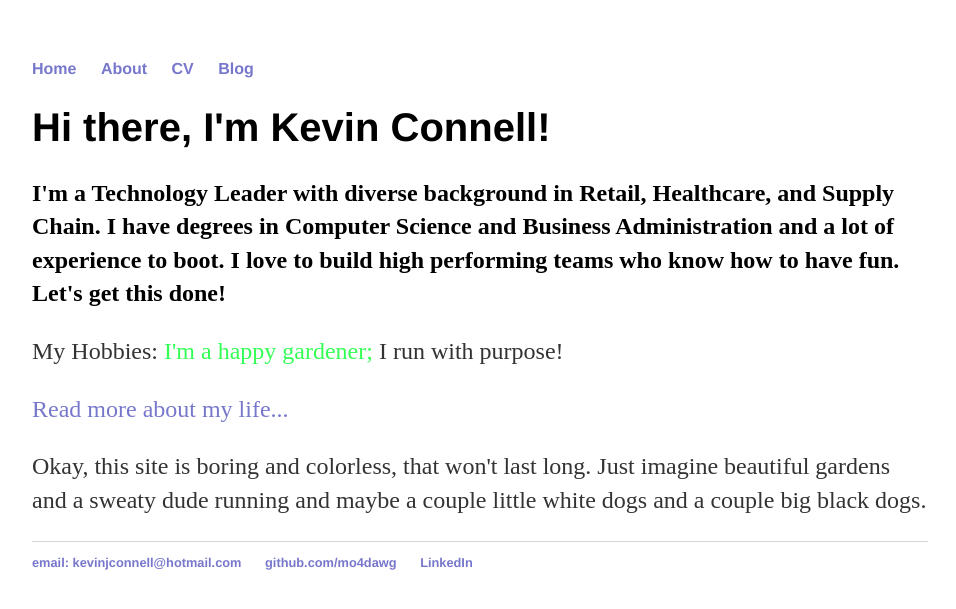
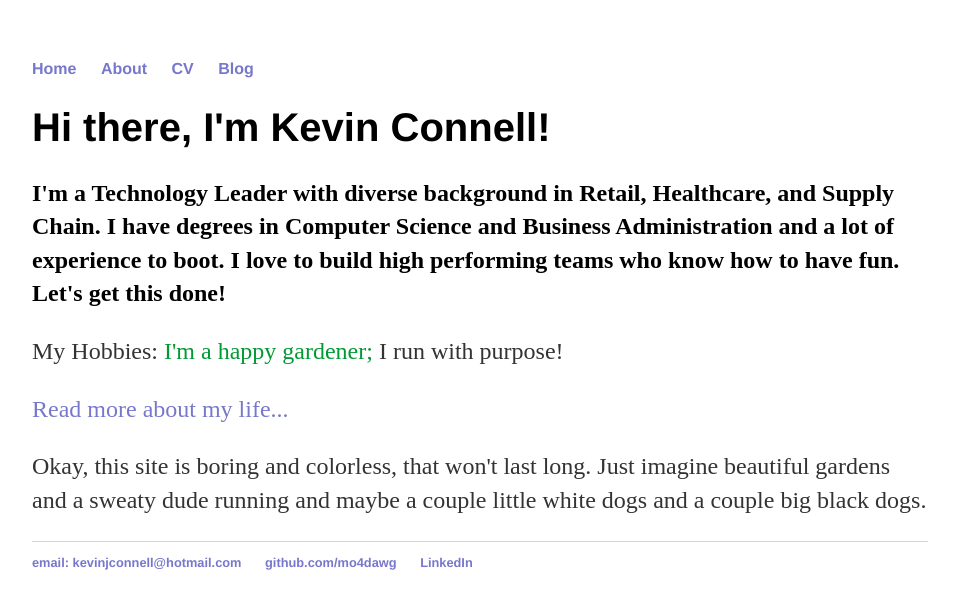
Before and after one commit to mo4dawg/mo4dawg.github.io, a Jekyll site: the page built from index.html, in a window 1280 px wide. Shown: the top 609 px of the page, without its empty margins (160-1116 px from the left). Built offline with Jekyll 4.4.1, drawn with Linux system fonts in a browser that asks for light colours.

Commit message:
Update index.html

```diff
--- a/index.html
+++ b/index.html
@@ -7,7 +7,7 @@ title: Kevin Connell, Technology Leader
         <h1>Hi there, I'm Kevin Connell!</h1>
         <span></span>
 		<h2></b>I'm a Technology Leader with diverse background in Retail, Healthcare, and Supply Chain.  I have degrees in Computer Science and Business Administration and a lot of experience to boot.  I love to build high performing teams who know how to have fun.  Let's get this done!</h2>
-		<p>My Hobbies: <FONT COLOR="33FF55">I'm a happy gardener;</FONT>  I run with purpose! </p>
+		<p>My Hobbies: <FONT COLOR="009933">I'm a happy gardener;</FONT>  I run with purpose! </p>
 		<p><span><a href="/about">Read more about my life...</a></p></span>
 		<p> </p>
 		<p>Okay, this site is boring and colorless, that won't last long.  Just imagine beautiful gardens and a sweaty dude running and maybe a couple little white dogs and a couple big black dogs.  </p>
```
